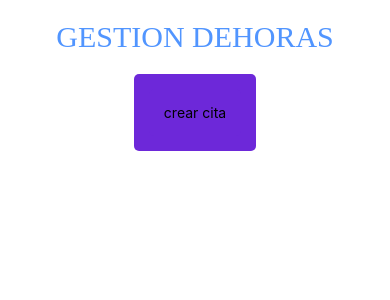
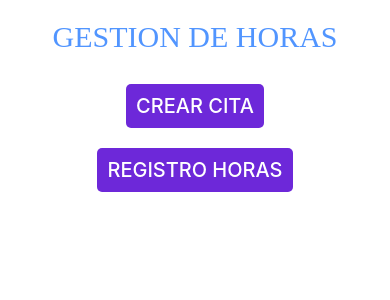
Before and after one commit to AndrelGanShiTV/DesarrolloMovilAndresGiraldoPaulinaCartagenaHannerHerrera, a React Native app in the folder timer/: screen / in a window 390 px wide. Shown: the top 300 px of the page. Built offline with nearby package versions, Linux system fonts and the light colour scheme.

Commit message:
IngresoHoras

```diff
--- a/timer/App.tsx
+++ b/timer/App.tsx
@@ -1,5 +1,6 @@
 import React, { useState } from 'react';
 import Formulario from './src/components/Formulario';
+import IngresoHoras from './src/components/IngresoHoras';
 import {//elementos y componentes
   SafeAreaView,
   SafeAreaViewBase,
@@ -16,32 +17,41 @@ import {//elementos y componentes
 
 const App = () => {//array funcion
   const [modalVisible, setModalVisible] = useState(false)
+  const [modalIngresoHoras, setModalIngresoHoras] = useState(false)
 
   const cerrarModal = () => {
     setModalVisible(false)
+    setModalIngresoHoras(false)
   }
-
-
 
   return (
     //Solo se renderiza el elemento de mayor prioridad,en este caso el de mayor prioridad es safeareaview
     <SafeAreaView style={style.contains}>
 
       <Text style={style.title}>
-        GESTION DE
-        <Text>HORAS</Text>
+        GESTION DE HORAS
       </Text>
-
 
       <Pressable
         style={style.btnNuevaCita}
         onPress={() => setModalVisible(!modalVisible)}
       >
-        <Text style={style.btnNuevaCita}>crear cita</Text>
+        <Text style={style.btnTextoNuevaCita}>crear cita</Text>
       </Pressable>
       <Formulario
         modalVisible={modalVisible}
         setModalVisible={setModalVisible}
+      />
+
+      <Pressable
+        style={style.btnNuevaCita}
+        onPress={() => setModalIngresoHoras(!modalIngresoHoras)}
+      >
+        <Text style={style.btnTextoNuevaCita}>Registro Horas</Text>
+      </Pressable>
+      <IngresoHoras
+        modalIngresoHoras={modalIngresoHoras}
+        setModalIngresoHoras={setModalIngresoHoras}
       />
 
     </SafeAreaView>
@@ -62,33 +72,17 @@ const style = StyleSheet.create({
     color: '#5195FF',
     textAlign: 'center',
   },
-  label: {
-    color: '#5195FF',
-    marginBottom: 10,
-    marginTop: 15,
-    fontSize: 20,
-    fontWeight: '600',
-  },
-  campo: {
-    marginTop: 10,
-    marginHorizontal: 30,
-  },
-  input: {
-    backgroundColor: '#FFF',
-    color: '#000',
-    padding: 15,
-    borderRadius: 10,
-  },
   btnNuevaCita: {
     backgroundColor: '#6D28D9',
-    padding: 15,
+    padding: 10,
     borderRadius: 5,
+    margin: 10,
   },
   btnTextoNuevaCita: {
     textAlign: 'center',
     color: '#fff',
-    fontSize: 18,
-    fontWeight: '900',
+    fontSize: 20,
+    fontWeight: '500',
     textTransform: 'uppercase',
   },
 });
--- a/timer/src/components/IngresoHoras.js
+++ b/timer/src/components/IngresoHoras.js
@@ -1,4 +1,4 @@
-import React from 'react'
+import React, { useState } from 'react';
 import {
     //elementos y componentes
     SafeAreaView,
@@ -12,12 +12,105 @@ import {
 } from 'react-native';
 import DatePicker from 'react-native-date-picker'
 
-function IngresoHoras() {
+const Formulario = ({ modalIngresoHoras, setModalIngresoHoras }) => {
+    const [fecha, setFecha] = useState(new Date())
+    const [hora, setHora] = useState(new Date())
+
     return (
-        <div>
+        <Modal
+            animationType='slide'
+            visible={modalIngresoHoras}
+        >
+            <SafeAreaView style={style.contains}>
+                <ScrollView>
+                    <View>
+                        <Text style={style.title}>Registrar Horas</Text>
+                    </View>
+                    <View>
+                        <Text style={style.label}>Seleccione el Dia:</Text>
+                        <DatePicker
+                            locale='es'
+                            mode='date'
+                            date={fecha}
+                            onDateChange={() => setFecha(fecha)}
+                            style={style.date}
+                        />
+                    </View>
+                    <View>
+                        <Text style={style.label}>Seleccione la Hora:</Text>
+                        <DatePicker
+                            locale='es'
+                            mode='time'
+                            date={hora}
+                            onDateChange={() => setHora(fecha)}
+                            style={style.date}
+                        />
+                    </View>
+                    <View>
+                        <Pressable style={style.btnNuevaCita}
+                            onPress={() => { cerrarModal }}
+                        >
+                            <Text style={style.btnTextoNuevaCita}>
+                                Guardar
+                            </Text>
+                        </Pressable>
+                        <Pressable
+                            style={style.btnNuevaCita}
+                            onPress={() => setModalIngresoHoras(!modalIngresoHoras)}
+                        >
+                            <Text style={style.btnTextoNuevaCita}>
+                                Cancelar
+                            </Text>
+                        </Pressable>
+                    </View>
+                </ScrollView>
+            </SafeAreaView >
+        </Modal>
+    );
+};
 
-        </div>
-    )
-}
+const style = StyleSheet.create({
+    contains: {
+        backgroundColor: '#FFF',
+        flex: 1,
+        alignItems: 'center',
+    },
+    title: {
+        marginHorizontal: 20,
+        marginVertical: 20,
+        fontFamily: 'caption',
+        fontSize: 30,
+        color: '#5195FF',
+        textAlign: 'center',
+    },
+    label: {
+        color: '#5195FF',
+        marginBottom: 10,
+        marginTop: 15,
+        fontSize: 20,
+        fontWeight: '600',
+    },
+    date: {
+        backgroundColor: '#6F3DF2',
+        color: '#fff',
+        padding: 15,
+        borderRadius: 10,
+        marginHorizontal: 10,
+    },
+    btnNuevaCita: {
+        flex: 1,
+        backgroundColor: '#6D28D9',
+        padding: 15,
+        borderRadius: 5,
+        marginVertical: 5,
+    },
+    btnTextoNuevaCita: {
+        textAlign: 'center',
+        color: '#fff',
+        fontSize: 18,
+        fontWeight: '900',
+        textTransform: 'uppercase',
+    },
+});
 
-export default IngresoHoras
+export default Formulario;
```
